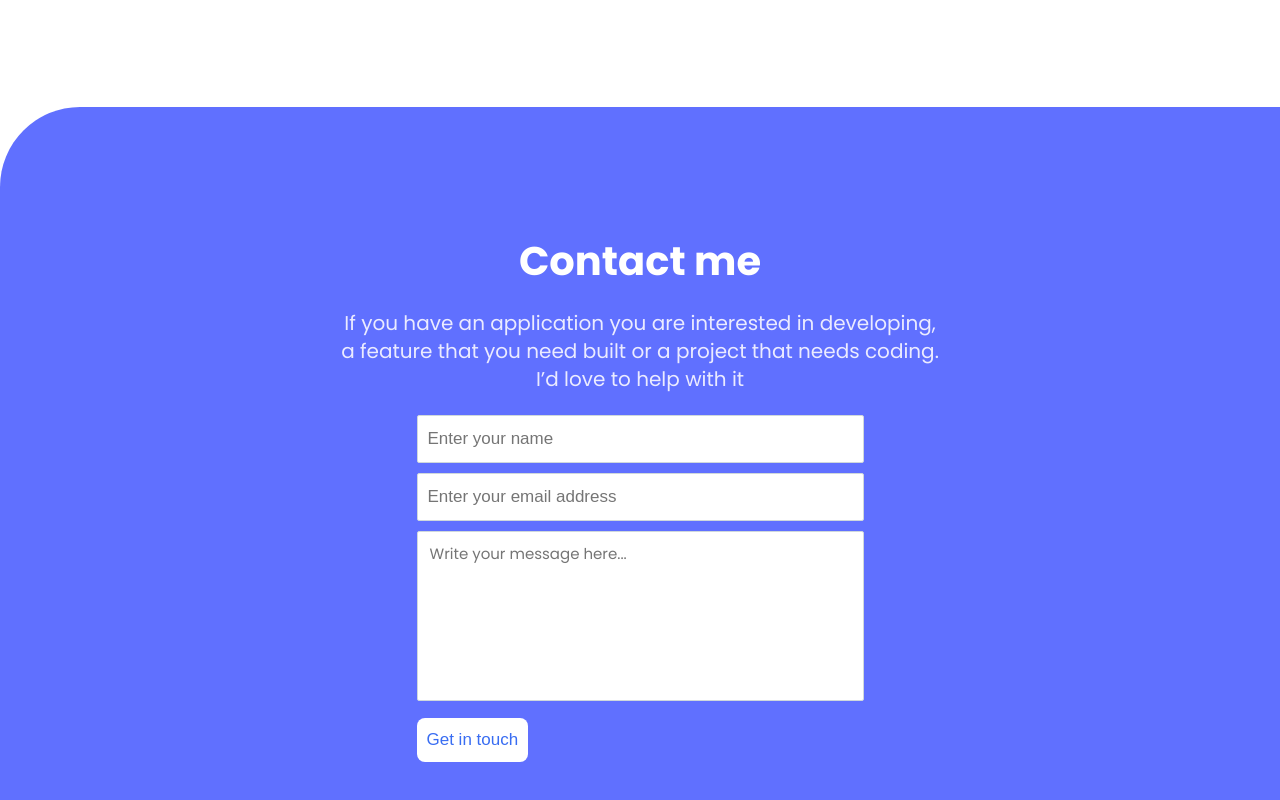
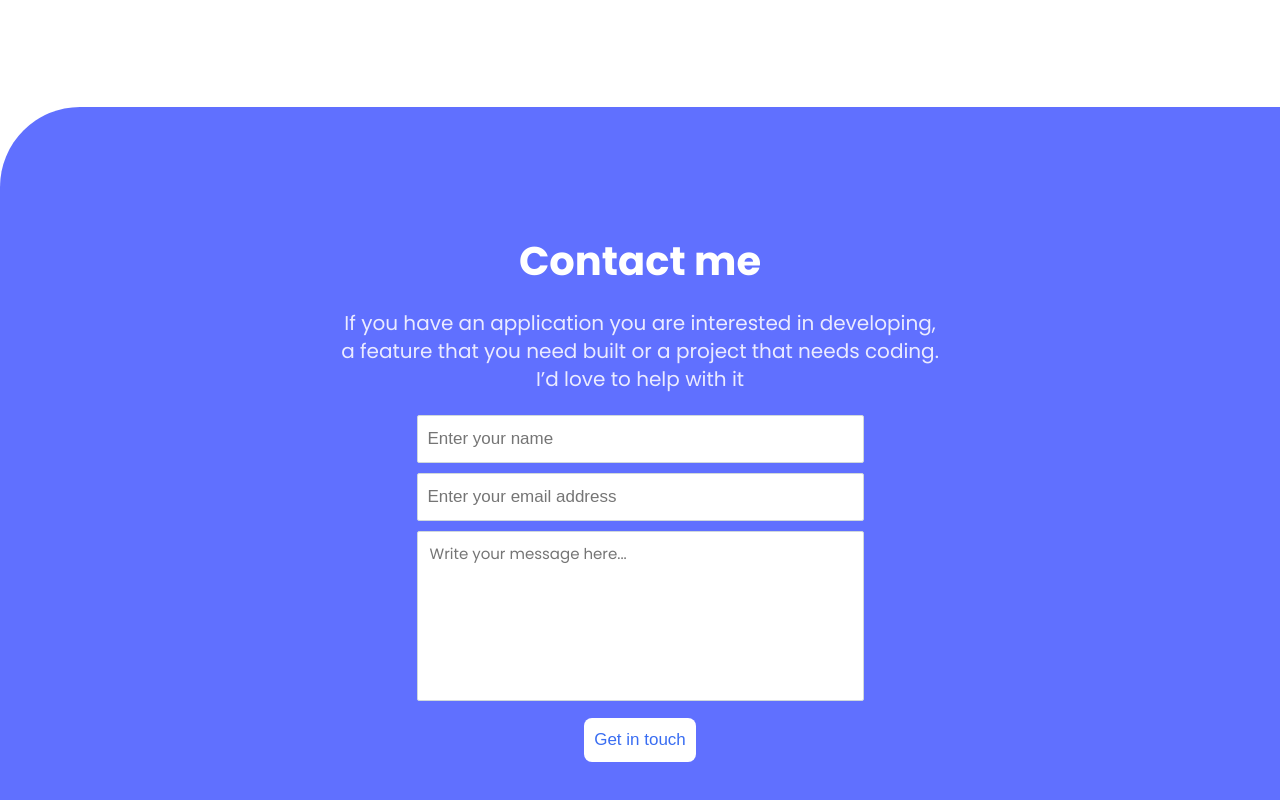
Before and after one commit to Lawmsangi/my-portfolio, a website: page index.html in a window 1280 px wide. Shown: the part 3694-4494 px from the top of the page. Drawn offline with Linux system fonts and the light colour scheme.

Commit message:
Added centered-button class to html

```diff
--- a/index.html
+++ b/index.html
@@ -245,7 +245,7 @@
                                 <textarea name="message" id="textarea" placeholder="Write your message here..." maxlength="500" required></textarea>
                             </li>
 
-                            <li>
+                            <li class="centered-button">
                                 <button>Get in touch</button>
                             </li>
                         </ul>
```
